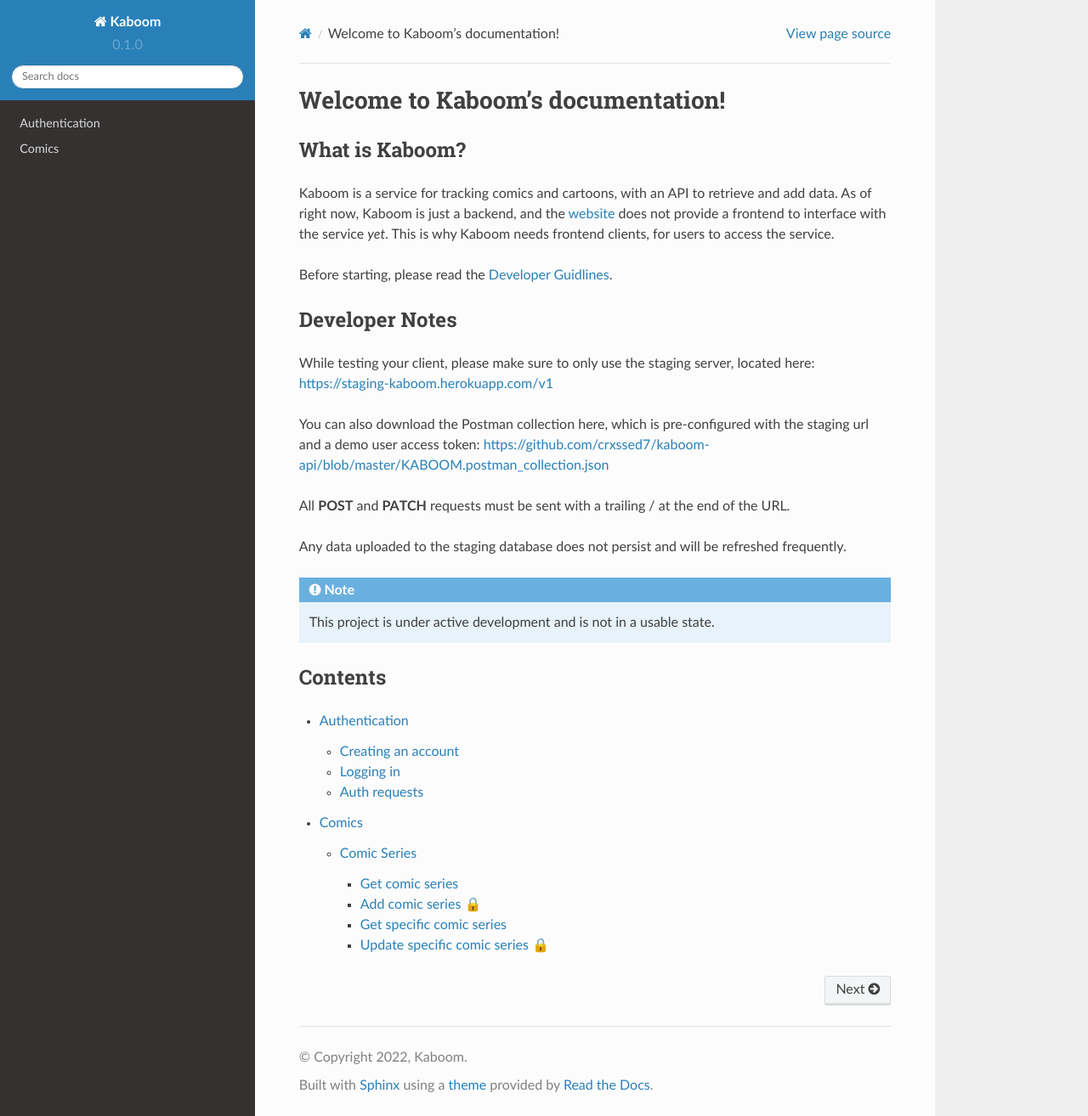
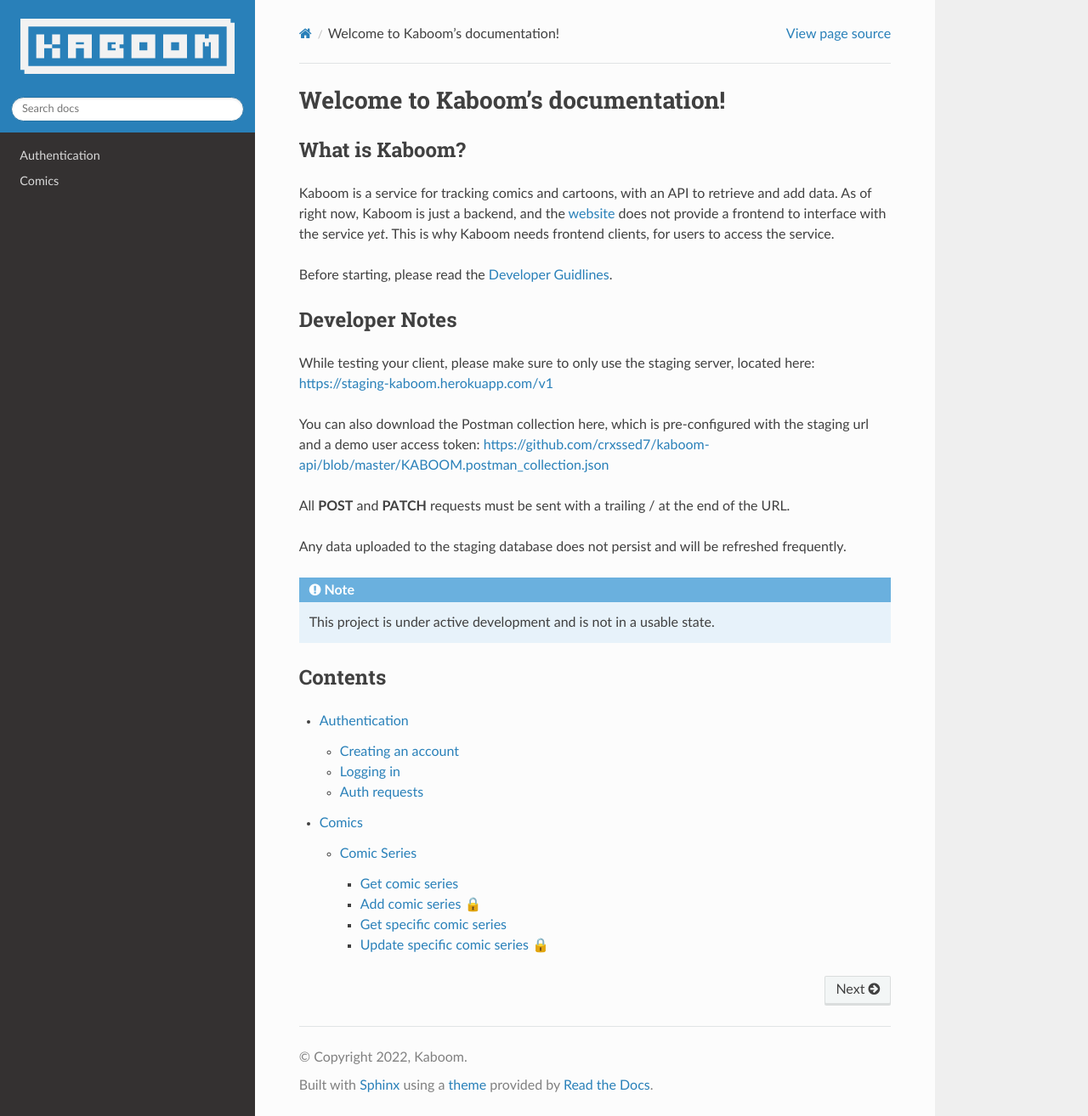
Before and after one commit to kaboom-db/kaboom-docs, a Sphinx documentation site: the page built from docs/source/index.rst, in a window 1280 px wide and 1314 px high. Shown: the whole window at 85% size. Built offline with Sphinx 7.4.7 and the Read the Docs theme 2.0.0, drawn with Linux system fonts in a browser that asks for light colours.

Commit message:
add logo

```diff
--- a/docs/source/conf.py
+++ b/docs/source/conf.py
@@ -30,6 +30,12 @@
 # -- Options for HTML output
 
 html_theme = 'sphinx_rtd_theme'
+html_static_path = ['_static']
+html_logo = "white.svg"
+html_theme_options = {
+    'logo_only': True,
+    'display_version': False,
+}
 
 # -- Options for EPUB output
 epub_show_urls = 'footnote'
```
Also changed, not shown: docs/source/white.svg (added).
